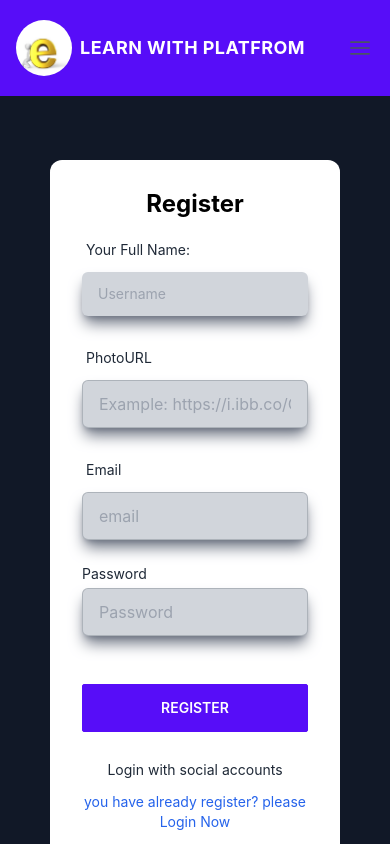
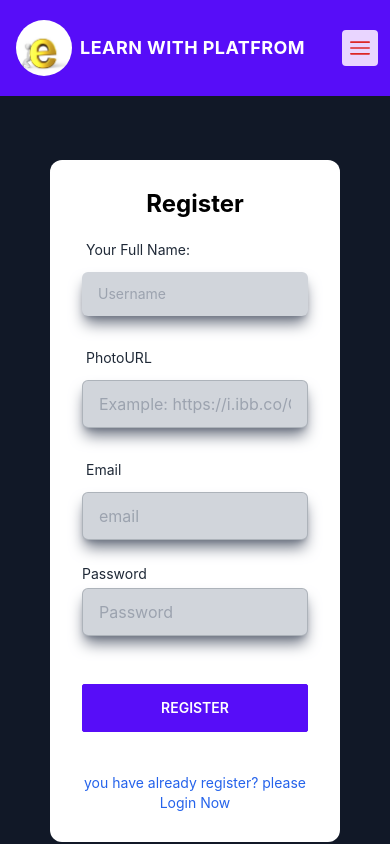
Before and after one commit to mdismail645221/Learn-with-Platform-client, a React (Create React App) app: page /register in a window 390 px wide. Shown: the top 844 px of the page. Built offline with nearby package versions, Linux system fonts and the light colour scheme; no server answers.

Commit message:
mobile and resposive done

```diff
--- a/src/App.css
+++ b/src/App.css
@@ -49,7 +49,7 @@
   color: #fff;
 }
 
-#dark .form-control, h1 {
+#dark .form-control, h1, svg {
   color: #000;
 }
 
--- a/src/components/Header/Header.js
+++ b/src/components/Header/Header.js
@@ -49,7 +49,7 @@ const Header = () => {
                             title='faq'
                             className='font-medium tracking-wide text-white first:transition-colors duration-200 hover:text-deep-purple-accent-400'
                         >
-                            <p> FAQ</p>
+                            FAQ
                         </NavLink>
                     </li>
                     <li>
@@ -98,10 +98,10 @@ const Header = () => {
                     <button
                         aria-label='Open Menu'
                         title='Open Menu'
-                        className='p-2 -mr-1 transition duration-200 rounded focus:outline-none focus:shadow-outline hover:bg-purple-50 focus:bg-black-50'
+                        className='p-2 -mr-1 transition duration-200 rounded focus:outline-none focus:shadow-outline  bg-purple-200 hover:bg-purple-50 focus:bg-black-50'
                         onClick={() => setIsMenuOpen(true)}
                     >
-                        <svg className='w-5 text-gray-600' viewBox='0 0 24 24'>
+                        <svg className='w-5 text-red-600' viewBox='0 0 24 24'>
                             <path
                                 fill='currentColor'
                                 d='M23,13H1c-0.6,0-1-0.4-1-1s0.4-1,1-1h22c0.6,0,1,0.4,1,1S23.6,13,23,13z'
@@ -208,6 +208,9 @@ const Header = () => {
                                                     </NavLink>
                                                 </li>
                                         }
+                                        <div>
+                                            <ReactSwitch onChange={toggleTheme} checked={theme === "dark"} />
+                                        </div>
 
                                     </ul>
                                 </nav>
--- a/src/pages/CoursesContainer/CoursesContainer.js
+++ b/src/pages/CoursesContainer/CoursesContainer.js
@@ -21,7 +21,7 @@ const CoursesContainer = () => {
 
     return (
         <div className='w-4/5 mx-auto' style={{paddingTop: "150px", paddingBottom: "50px"}}>
-            <h3 className='text-5xl text-center pb-20 pt-10'>WELLCOME, Our Free Content Courses</h3>
+            <h3 className='text-2xl md:text-5xl text-center pb-20 pt-10'>WELLCOME, Our Free Content Courses</h3>
             <div className='md:flex justify-between'>
                 <div className='w-full mx-auto md:w-3/4 grid grid-cols-1 md:grid-cols-2 gap-4'>
                     {
--- a/src/pages/Home/Home.js
+++ b/src/pages/Home/Home.js
@@ -15,7 +15,7 @@ const Home = () => {
                     </h1>
                     <p className="mt-6 mb-8 text-lg sm:mb-12 ">নিজের শেখা নিজেই গুছিয়ে নেয়ার যাত্রা শুরু হোক । এখানে প্রতিদিন প্রায় আড়াই লাখ শিক্ষার্থীদের বিনামূল্যে শিক্ষা প্রদান করা হয়। ১৫ লাখ উজ্জ্বল মনের শিক্ষার্থীর সাথে তুমিও জয়েন করো Learn With Platfrom এ ।</p>
                     <div className="flex flex-col space-y-4 sm:items-center sm:justify-center sm:flex-row sm:space-y-0 sm:space-x-4 lg:justify-start">
-                        <button className="btn btn-primary text-white bg-blend-darken px-8"><Link to="/course">Courses</Link></button>
+                        <Link className="btn btn-primary text-white bg-blend-darken px-8" to="/course">Courses</Link>
                     </div>
                 </div>
                 <div className="flex items-center justify-center p-6 mt-8 lg:mt-0 h-72 sm:h-80 lg:h-96 xl:h-112 2xl:h-128">
--- a/src/shared/Login/Login.js
+++ b/src/shared/Login/Login.js
@@ -1,15 +1,15 @@
-import React, {useContext, useState} from 'react';
+import React, { useContext, useState } from 'react';
 import { Link } from 'react-router-dom';
 import { AuthContext } from '../../contexts/AuthProvider';
 import '../Login/Login.css';
-import {toast} from 'react-hot-toast'
+import { toast } from 'react-hot-toast'
 import { GithubAuthProvider, GoogleAuthProvider } from 'firebase/auth';
 import { useLocation, useNavigate } from 'react-router-dom'
 
 const Login = () => {
 
     const [error, setError] = useState(null)
-    const {logIn, googleSingIn, githubSingIn} = useContext(AuthContext)
+    const { logIn, googleSingIn, githubSingIn } = useContext(AuthContext)
     // useLocation provide in Private Route
     const location = useLocation();
     const navigate = useNavigate();
@@ -24,15 +24,15 @@ const Login = () => {
 
         // user login
         logIn(email, password)
-        .then((result)=>{
-            toast.success('Successfully Login', {duration: 3000})
+            .then((result) => {
+                toast.success('Successfully Login', { duration: 3000 })
                 form.reset()
                 setError(null)
-            navigate(from, {replace: true})
+                navigate(from, { replace: true })
                 const user = result.user;
                 console.log(user)
             })
-        .catch((error)=> {
+            .catch((error) => {
                 toast.error("Oh NO..Wrong")
                 setError(error.message)
             })
@@ -48,7 +48,7 @@ const Login = () => {
                 console.log(user)
                 setError(null)
                 toast.success("Successfully Login Good job", { duration: 3000 })
-                navigate(from, {replace: true})
+                navigate(from, { replace: true })
             })
             .catch(err => {
                 toast.error("Oh NO..Wrong")
@@ -66,7 +66,7 @@ const Login = () => {
                 const user = result.user;
                 console.log(user)
                 // form.reset()
-            navigate(from, {replace: true})
+                navigate(from, { replace: true })
                 setError(null)
                 toast.success("Successfully Login Good job", { duration: 3000 })
             })
@@ -79,10 +79,10 @@ const Login = () => {
 
 
     return (
-        <section id='login-container' style={{paddingTop: "160px",}}>
+        <section id='login-container' style={{ paddingTop: "160px", }}>
             <div className="w-full max-w-md p-8 space-y-3 rounded-xl bg-white mx-auto py-7 dark:text-gray-100" >
                 <h1 className="text-2xl font-bold text-center">Login</h1>
-                <form onSubmit={handleLogIn}  className="space-y-6 ng-untouched ng-pristine ng-valid">
+                <form onSubmit={handleLogIn} className="space-y-6 ng-untouched ng-pristine ng-valid">
                     <div className="space-y-1 text-sm form-control">
                         <label className="block dark:text-gray-400">Email:</label>
                         <input type="email" name="email" id="username" placeholder="email" className="w-full px-4 py-3 rounded-md dark:border-gray-700  dark:text-gray-100 focus:dark:border-violet-400 shadow-gray-500 shadow-lg bg-gray-300" />
@@ -101,11 +101,11 @@ const Login = () => {
                 </form>
                 <div className="flex items-center pt-4 space-x-1">
                     <div className="flex-1 h-px sm:w-16 dark:bg-gray-700"></div>
-                    <p className="px-3 text-sm dark:text-gray-400">Login with social accounts</p>
+                    <p className="px-3 text-sm text-violet-400">Login with social accounts</p>
                     <div className="flex-1 h-px sm:w-16 dark:bg-gray-700"></div>
                 </div>
                 <div className="flex justify-center space-x-4">
-                    <button  onClick={handlegoogle} aria-label="Log in with Google" className="p-3 rounded-sm">
+                    <button onClick={handlegoogle} aria-label="Log in with Google" className="p-3 rounded-sm">
                         <svg xmlns="http://www.w3.org/2000/svg" viewBox="0 0 32 32" className="w-5 h-5 fill-current text-red-500">
                             <path d="M16.318 13.714v5.484h9.078c-0.37 2.354-2.745 6.901-9.078 6.901-5.458 0-9.917-4.521-9.917-10.099s4.458-10.099 9.917-10.099c3.109 0 5.193 1.318 6.38 2.464l4.339-4.182c-2.786-2.599-6.396-4.182-10.719-4.182-8.844 0-16 7.151-16 16s7.156 16 16 16c9.234 0 15.365-6.49 15.365-15.635 0-1.052-0.115-1.854-0.255-2.651z"></path>
                         </svg>
@@ -117,7 +117,7 @@ const Login = () => {
                     </button>
                 </div>
                 <Link to='/register' className="text-sm w-full mx-auto hover:underline sm:px-6 text-blue-600 text-center">
-                    Don't have an account?
+                    <p className='text-blue-600 hover:underline'>Don't have an account?</p>
                 </Link>
             </div>
         </section>
--- a/src/shared/Register/Register.js
+++ b/src/shared/Register/Register.js
@@ -82,7 +82,6 @@ const Register = () => {
 
                 <div className="flex items-center pt-4 space-x-1">
                     <div className="flex-1 h-px sm:w-16 dark:bg-gray-700"></div>
-                    <p className="px-3 text-sm dark:text-gray-400">Login with social accounts</p>
                     <div className="flex-1 h-px sm:w-16 dark:bg-gray-700"></div>
                 </div>
                 {/* <div className="flex justify-center space-x-4">
@@ -103,7 +102,7 @@ const Register = () => {
                     </button>
                 </div> */}
                 <Link to='/login' className="text-sm w-full mx-auto hover:underline sm:px-6 text-blue-600 text-center">
-                    you have already register? please Login Now
+                    <p className='text-blue-600 hover:underline'>you have already register? please Login Now</p>
                 </Link>
             </div>
         </section>
```
Also changed, not shown: firebase.json (added), 2 other files (tests, documents, lock files or other folders). Lines whose indentation alone changed are shown as unchanged.
